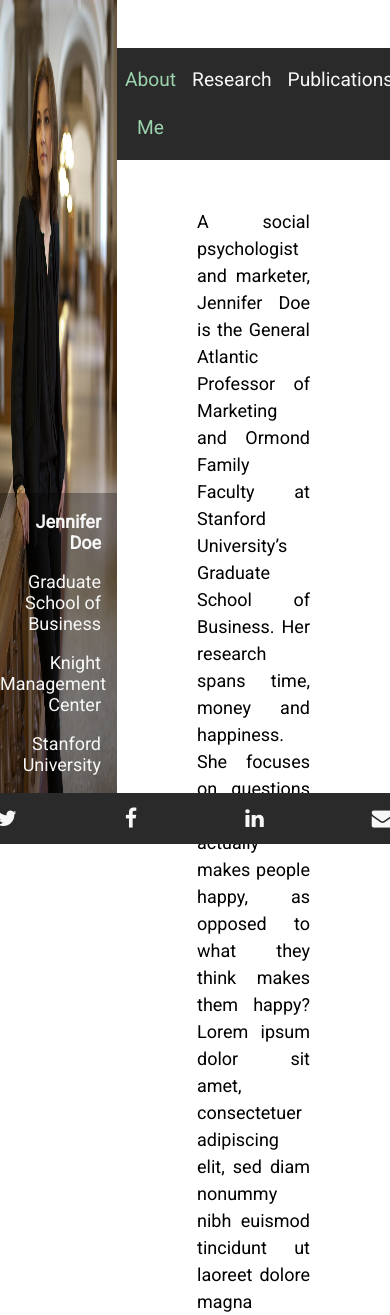
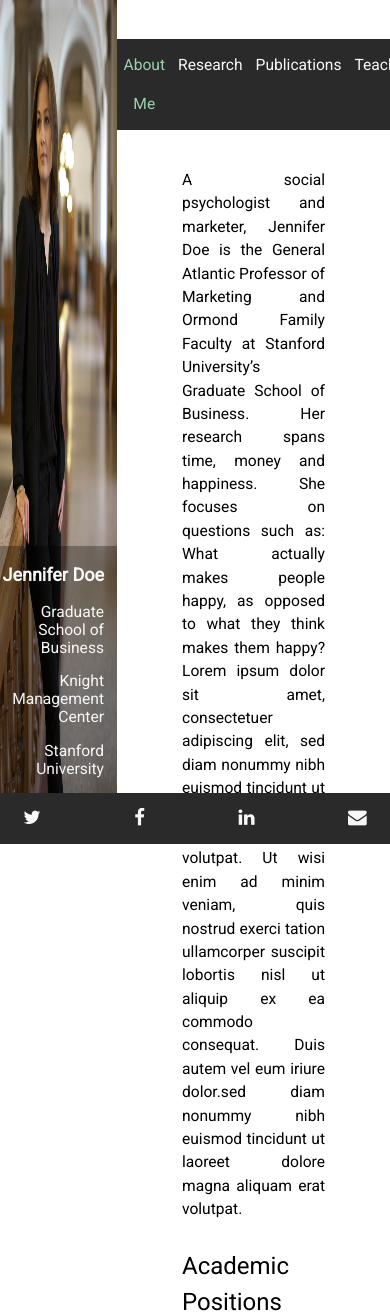
Before and after one commit to miiila/UPOL, a Django app: template YINFS/yinfs/jennifer/templates/index.html in a window 390 px wide; the page is wider, and only the part inside the window is pictured. Shown: the top 1315 px of that part. Run offline with Django 3.2, Linux system fonts and the light colour scheme; the template is opened without the code that fills it: values that come from a table or form of the project are taken from there, others are empty; data comes from the database, SQL or seed files in the repository; both versions use the stored data as it was after the commit; some libraries are stand-ins or nearby versions.

Commit message:
responsive

```diff
--- a/YINFS/yinfs/jennifer/static/jenn.css
+++ b/YINFS/yinfs/jennifer/static/jenn.css
@@ -1,7 +1,17 @@
+html {
+    font-size: 16px;
+}
+
+@media (max-width: 1280px) {
+  html {
+    font-size: 13px;
+  }
+}
+
 body {
     margin: auto;
     font-family: 'Roboto', sans-serif;
-    font-size: large;
+    font-size: 1.2rem;
 }
 
 .app {
```
Also changed, not shown: YINFS/yinfs/db.sqlite3.
